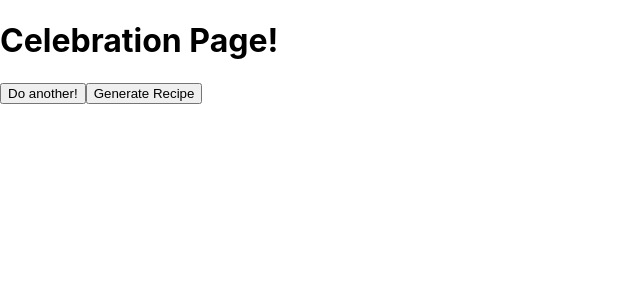
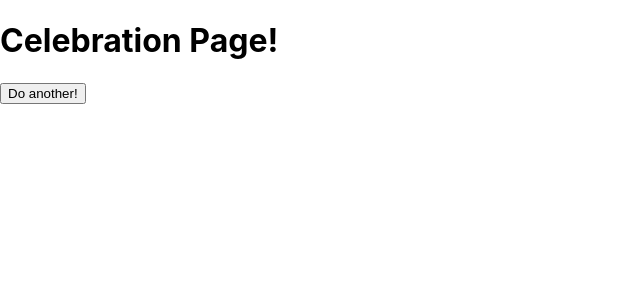
Before and after one commit to nspeer12/chefgpt, a React (Create React App) app in the folder frontend/chefgpt-react/: page /Celebrate in a window 1280 px wide. Shown: the top 300 px of the page, without its empty margins (0-640 px from the left). Built offline with nearby package versions, Linux system fonts and the light colour scheme.

Commit message:
feat: move generate recipe button to homepage

```diff
--- a/frontend/chefgpt-react/src/views/CelebrationPage.js
+++ b/frontend/chefgpt-react/src/views/CelebrationPage.js
@@ -6,15 +6,13 @@ export function CelebrationPage() {
         <div>
           <h1>Celebration Page!</h1>
           <button onClick={navigate}>Do another!</button>
-          <button onClick={generateRecipe}>Generate Recipe</button>
+
         </div>
       );
       function navigate() {
         window.location.href = "/";
       }
-      function generateRecipe() {
-        console.log("Generating recipe...");
-      }
+
 }
 
 export default CelebrationPage;
--- a/frontend/chefgpt-react/src/views/HomePage.js
+++ b/frontend/chefgpt-react/src/views/HomePage.js
@@ -6,11 +6,15 @@ export function HomePage() {
     <div>
       <h1>Home Page!</h1>
       <button onClick={handleClick}>Start Cooking</button>
+      <button onClick={generateRecipe}>Generate Recipe</button>
     </div>
   );
   function handleClick() {
     window.location.href = "/Cook";
   }
+  function generateRecipe() {
+    console.log("Generating recipe...");
+  }
 }
 
 export default HomePage;
```
